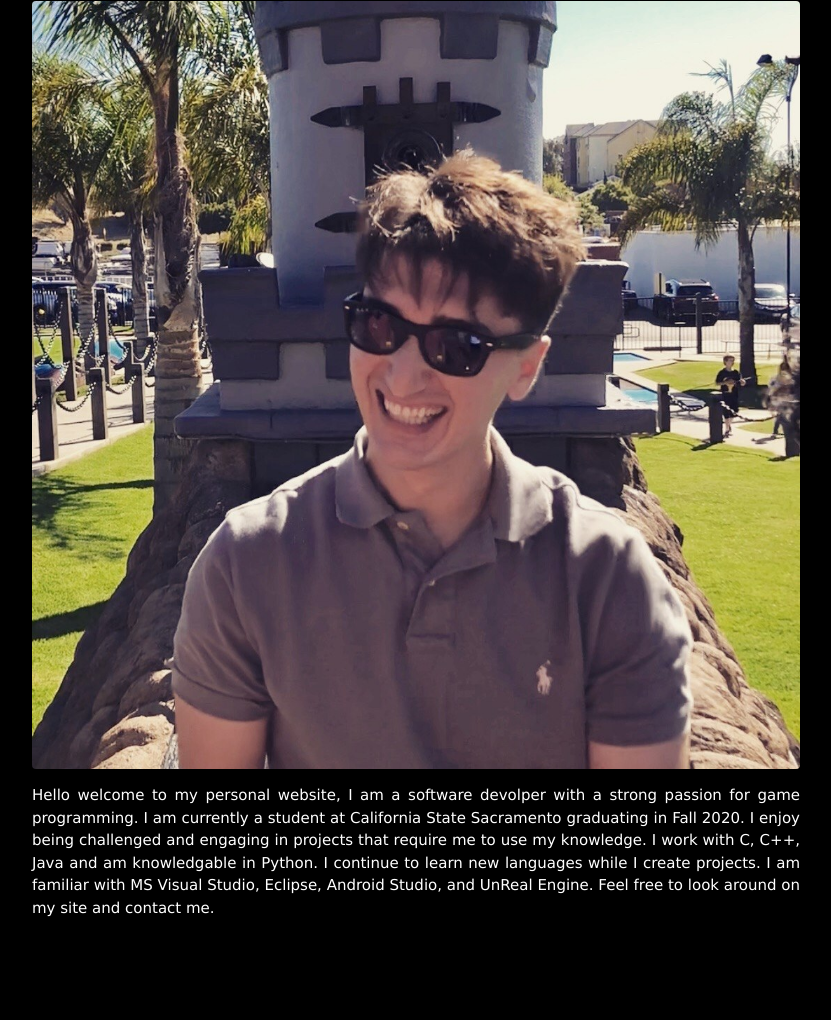
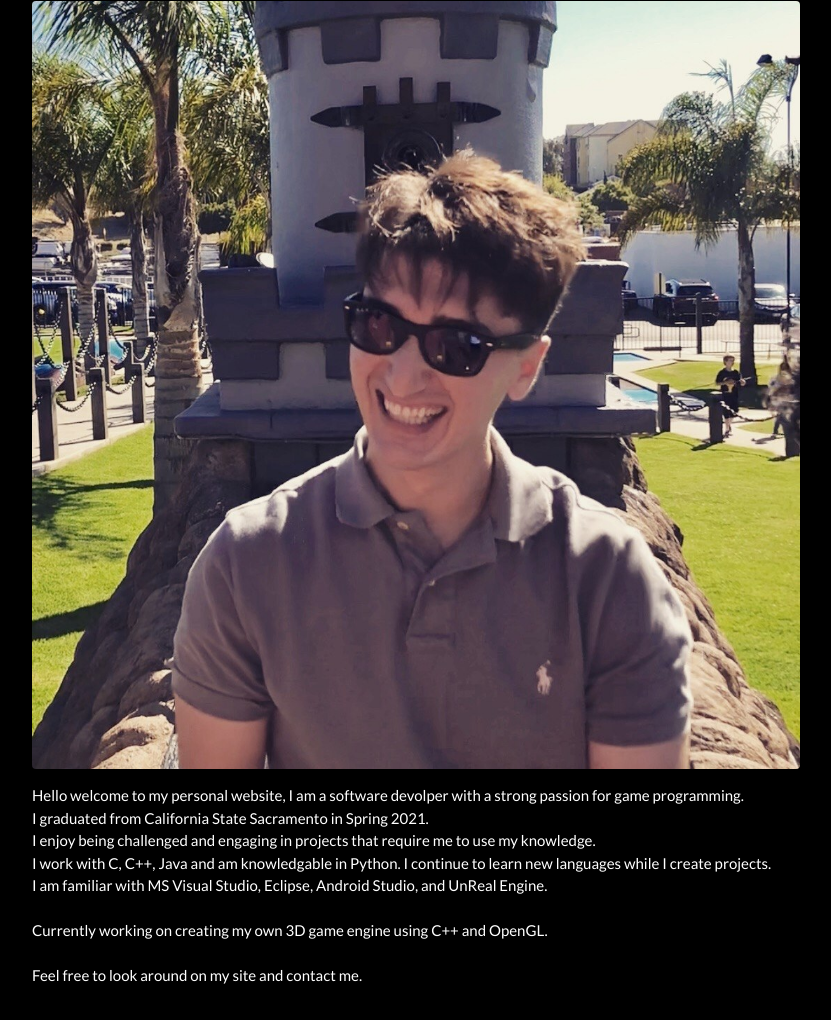
Before and after one commit to fqurishi/fqurishi.github.io, a plain HTML site: page pages/About.html in a window 1280 px wide. Shown: the part 230-1250 px from the top of the page, without its empty margins (224-1055 px from the left). Before the commit the page ends 1228 px from the top, so only its background shows below. Drawn offline with nearby package versions, Linux system fonts and the light colour scheme.

Commit message:
fixing typos and updating about

```diff
--- a/pages/About.html
+++ b/pages/About.html
@@ -7,7 +7,7 @@
 <link rel="stylesheet" href="https://cdnjs.cloudflare.com/ajax/libs/font-awesome/4.7.0/css/font-awesome.min.css">
 <link rel="icon" type="image/ico" href="https://raw.githubusercontent.com/fqurishi/fqurishi.github.io/master/images/icon.ico">
 <style>
-body { height:100%; font-family: "Lato", sans-serif, background-color: #black;}
+body { height:100%; font-family: "Lato", sans-serif; background-color: #000;}
 .tablink { background-color: #000; color: white; }
 .tablink:hover { background-color: #3E3D3D; }
 #PROJECTS {background-color: black;}
@@ -26,7 +26,8 @@ body { height:100%; font-family: "Lato", sans-serif, background-color: #black;}
 		margin-left: auto;
 		margin-right: auto;
 	}
-}
+
+
 </style>
 <body style="background-color: black;">
 <div class = "w3-black">
@@ -55,11 +56,14 @@ body { height:100%; font-family: "Lato", sans-serif, background-color: #black;}
 	<br>
     <img src="/images/faislqurishi.jpg" class="w3-round" alt="Faisl Qurishi" style="width:100%">
 	<br>
-    <p class="w3-justify">Hello welcome to my personal website, I am a software devolper with a strong passion for game programming.
-	I am currently a student at California State Sacramento graduating in Fall 2020.
-	I enjoy being challenged and engaging in projects that require me to use my knowledge.
-	I work with C, C++, Java and am knowledgable in Python. I continue to learn new languages while I create projects.
-	I am familiar with MS Visual Studio, Eclipse, Android Studio, and UnReal Engine.
+    <p class="w3-justify">Hello welcome to my personal website, I am a software devolper with a strong passion for game programming.<br>
+	I graduated from California State Sacramento in Spring 2021.<br>
+	I enjoy being challenged and engaging in projects that require me to use my knowledge.<br>
+	I work with C, C++, Java and am knowledgable in Python. I continue to learn new languages while I create projects.<br>
+	I am familiar with MS Visual Studio, Eclipse, Android Studio, and UnReal Engine.<br>
+	<br>
+	Currently working on creating my own 3D game engine using C++ and OpenGL. <br>
+	<br>
 	Feel free to look around on my site and contact me.
 	</p>
   </div>
```
Also changed, not shown: index.html (+1 -1 lines), pages/Contact.html (+3 -2 lines).
